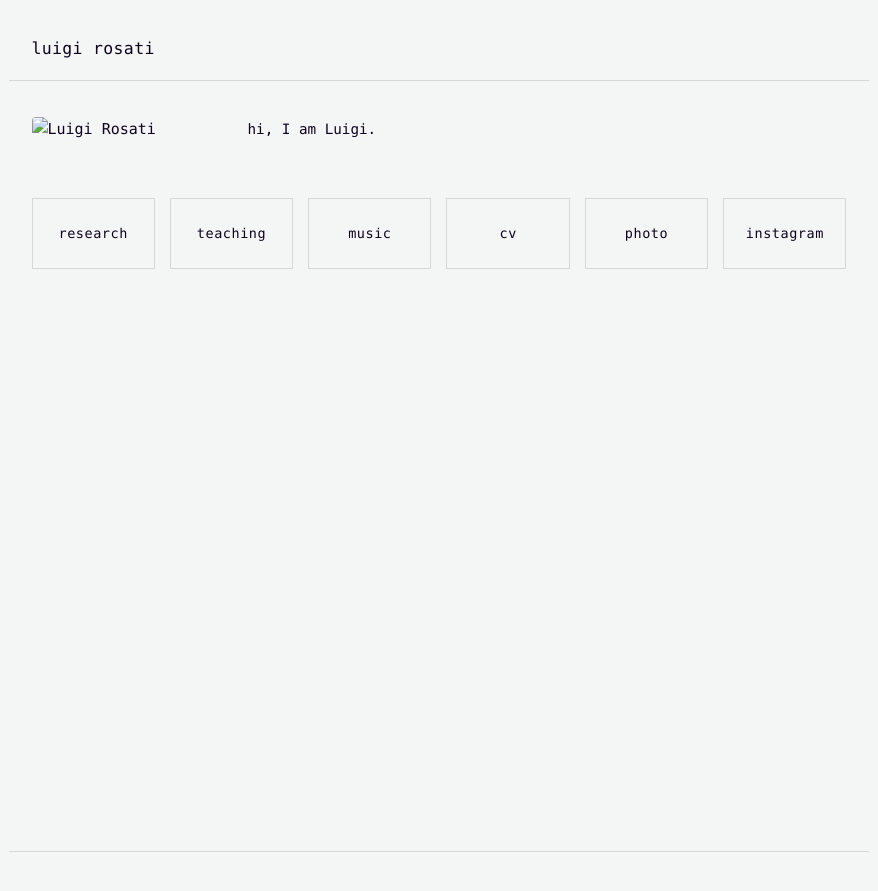
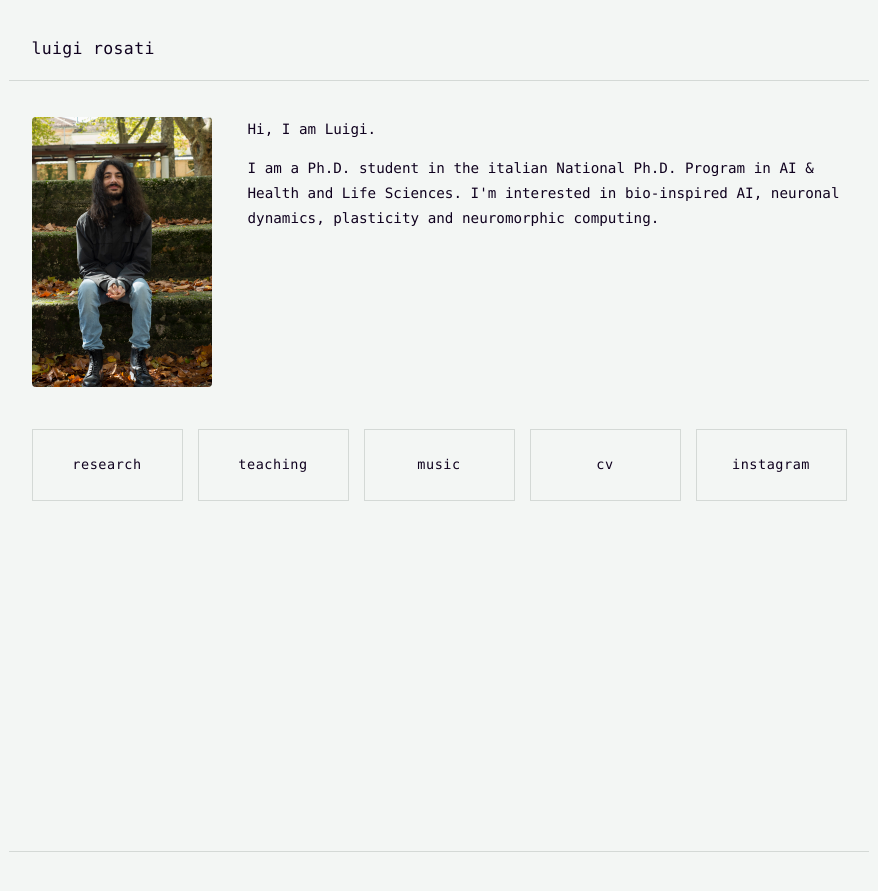
Before and after one commit to luigirosati/luigirosati.github.io, a Jekyll site: the page built from index.md, in a window 1280 px wide. Shown: the top 891 px of the page, without its empty margins (201-1079 px from the left). Built offline with Jekyll 4.4.1, drawn with Linux system fonts in a browser that asks for light colours.

Commit message:
remove photo and home update

```diff
--- a/_layouts/default.html
+++ b/_layouts/default.html
@@ -17,7 +17,7 @@
       <a href="/teaching"{% if page.url contains 'teaching' %} class="active"{% endif %}>teaching</a>
       <a href="/music"{% if page.url contains 'music' %} class="active"{% endif %}>music</a>
       <a href="/files/cv.pdf" target="_blank" rel="noopener">cv</a>
-      <a href="/photo"{% if page.url contains 'photo' %} class="active"{% endif %}>photo</a>
+
     </nav>
     {% endunless %}
   </header>
--- a/index.md
+++ b/index.md
@@ -6,8 +6,8 @@ title: Home
 <div class="home-grid">
   <img class="profile-photo" src="/assets/img/photo.jpg" alt="Luigi Rosati">
   <div class="home-bio">
-    <p>hi, I am Luigi.</p>
-    <p><!-- breve bio qui --></p>
+    <p>Hi, I am Luigi.</p>
+    <p>I am a Ph.D. student in the italian National Ph.D. Program in AI & Health and Life Sciences. I'm interested in bio-inspired AI, neuronal dynamics, plasticity and neuromorphic computing.</p>
   </div>
 </div>
 
@@ -16,6 +16,5 @@ title: Home
   <a class="home-card" href="/teaching">teaching</a>
   <a class="home-card" href="/music">music</a>
   <a class="home-card" href="/files/cv.pdf" target="_blank" rel="noopener">cv</a>
-  <a class="home-card" href="/photo">photo</a>
   <a class="home-card" href="https://www.instagram.com/sconchigliosozeta" target="_blank" rel="noopener">instagram</a>
 </div>
```
Also changed, not shown: photo.md (deleted, +0 -6 lines), assets/img/photo.jpg (renamed from files/img/photo.jpg).
